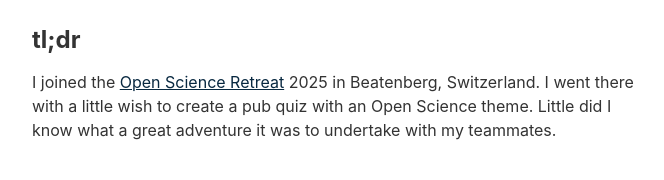
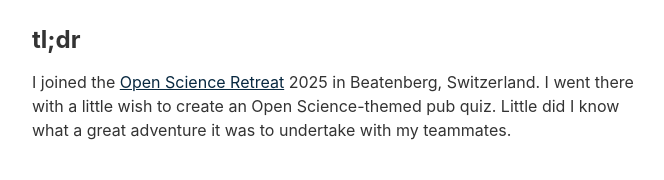
Before and after one commit to nsunami/nami-writes, an Eleventy site: page content/blog/2025-05-06/2025-05-06.md in a window 1280 px wide. Shown: the part 512-692 px from the top of the page, without its empty margins (304-968 px from the left). Built offline with nearby package versions, Linux system fonts and the light colour scheme; Eleventy itself is replaced by a stand-in of ours; files that its build step writes are made by us from their sources; files whose address does not match are found by name.

Commit message:
fix(2025-05-06): Improve wording for the heading, "tl;dr" - "Open Science-themed pub quiz"

```diff
--- a/content/blog/2025-05-06/2025-05-06.md
+++ b/content/blog/2025-05-06/2025-05-06.md
@@ -15,7 +15,7 @@
 
 ## tl;dr
 
-I joined the [Open Science Retreat](https://open.science-retreat.org/) 2025 in Beatenberg, Switzerland. I went there with a little wish to create a pub quiz with an Open Science theme. Little did I know what a great adventure it was to undertake with my teammates.
+I joined the [Open Science Retreat](https://open.science-retreat.org/) 2025 in Beatenberg, Switzerland. I went there with a little wish to create an Open Science-themed pub quiz. Little did I know what a great adventure it was to undertake with my teammates.
 
 ## Proposing creating a pub quiz
 
```
